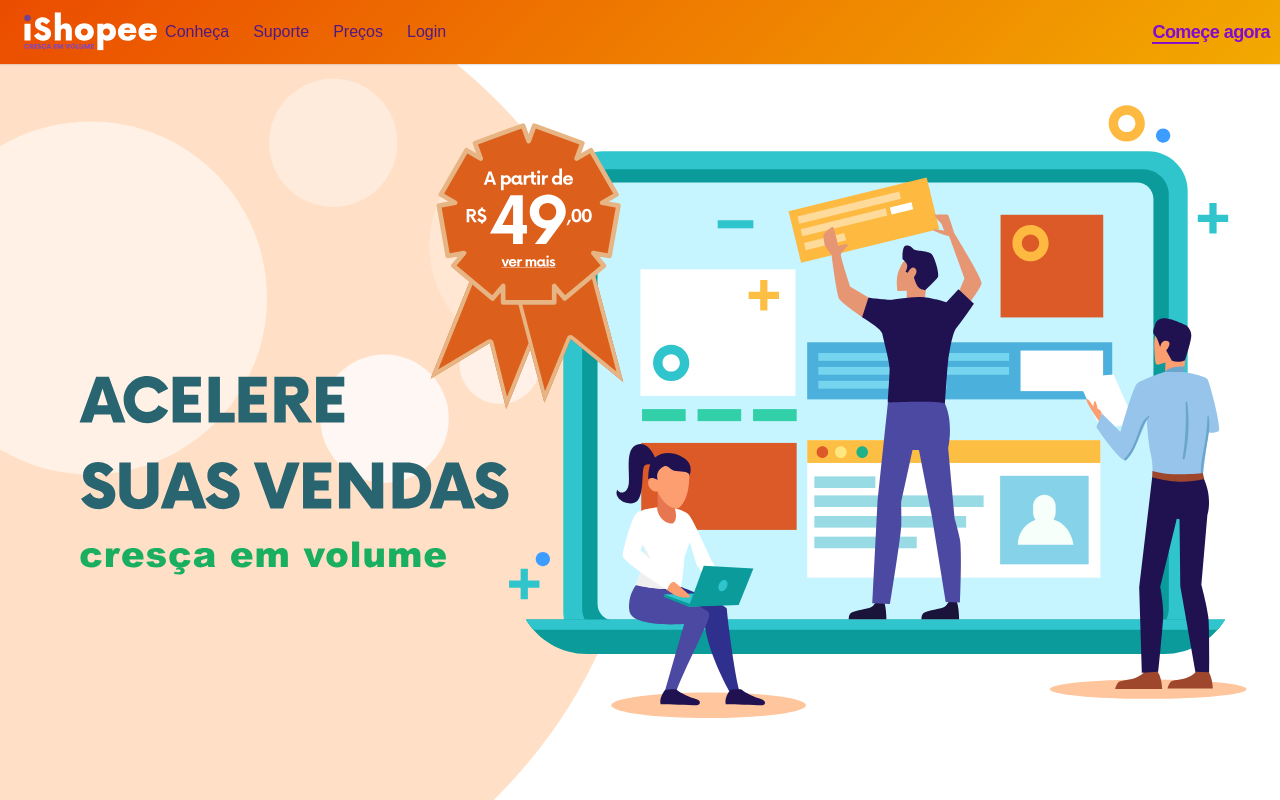
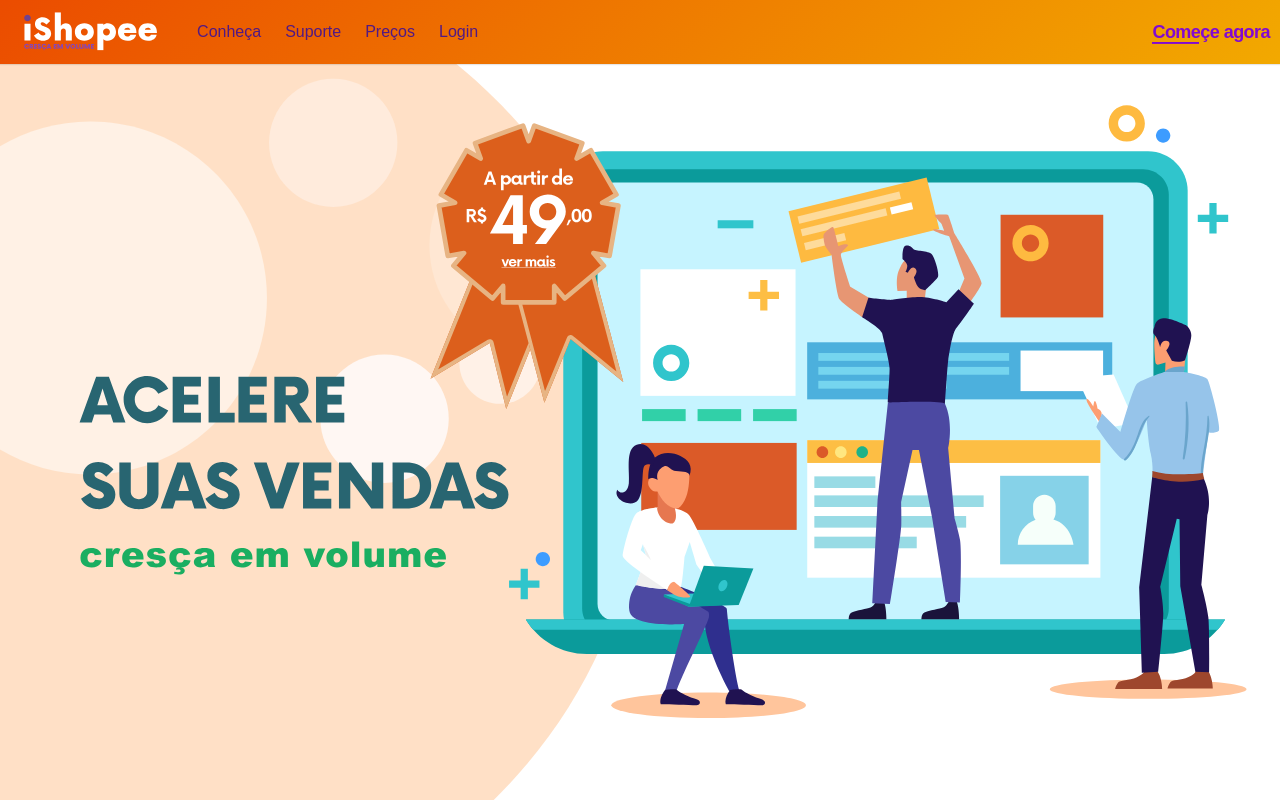
Before and after one commit to tfpresentes/vercel, a Vue app: page / in a window 1280 px wide. Shown: the top 800 px of the page. Built offline with nearby package versions, Linux system fonts and the light colour scheme; the HTML template or start-up script is replaced by a standard one.

Commit message:
header alignment

```diff
--- a/src/components/header/Menu.vue
+++ b/src/components/header/Menu.vue
@@ -30,6 +30,7 @@ nav{
     flex-direction: row;
     -webkit-box-align: center;
     align-items: center;
+    margin-left: 2em;
 }
 li {
 	height: 100%;
```
